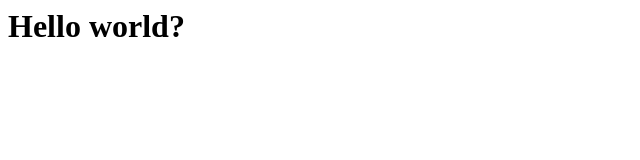
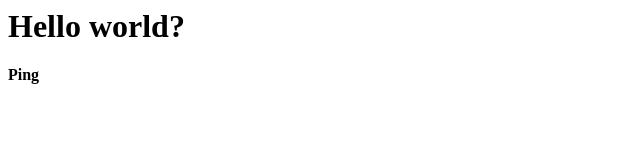
Before and after one commit to kmoberg/kmoberg.io, a plain HTML site: page index.html in a window 1280 px wide. Shown: the full height of the page, 0-640 px from the left. Drawn offline with Linux system fonts and the light colour scheme.

Commit message:
Update index.html

```diff
--- a/index.html
+++ b/index.html
@@ -4,5 +4,6 @@
    </head>
   <body>
     <h1>Hello world?</h1>
+    <h4>Ping</h4>
    </body>
 </html>
```
